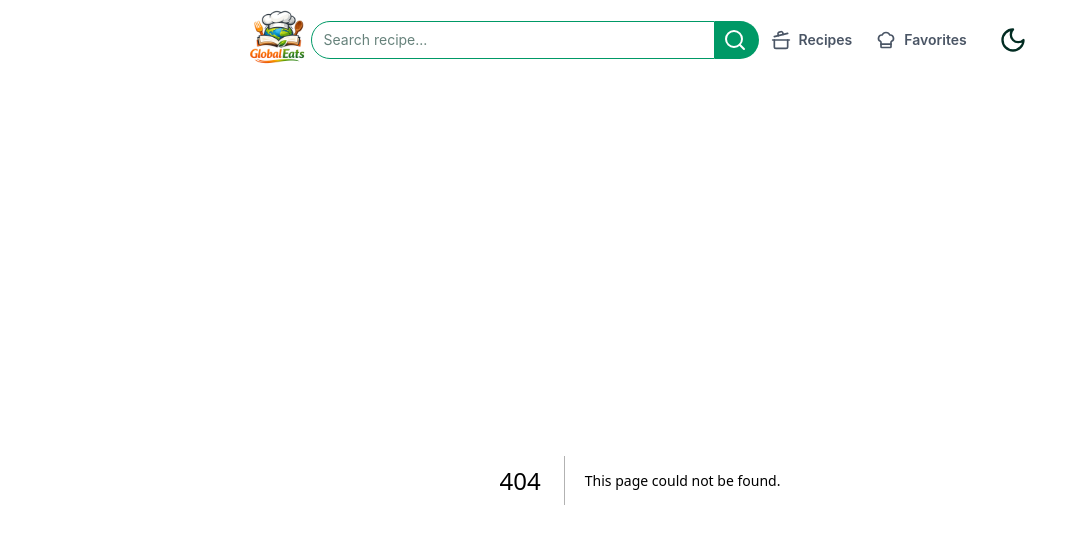
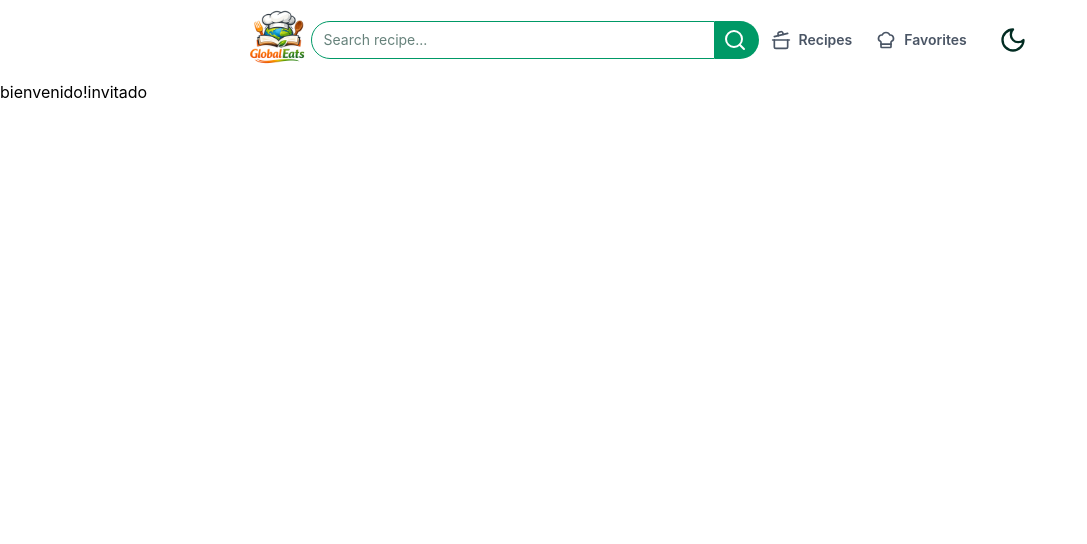
Before and after one commit to RaulSoriaUlibarri/Cookbook, a Next.js app: page /all-countries/1 in a window 1280 px wide. Before the commit this address had no page. Shown: the top 544 px of the page, without its empty margins (0-1087 px from the left). Built offline with nearby package versions, Linux system fonts and the light colour scheme; a web font is replaced by a local one; what @radix-ui/themes would draw is missing.

Commit message:
feature: set up dynamic route

```diff
--- /dev/null
+++ b/src/app/all-countries/[country]/page.tsx
@@ -0,0 +1,10 @@
+"use client";
+
+export default function AreaRecipesPage() {
+  return (
+    <div>
+      bienvenido!
+      <span>invitado</span>
+    </div>
+  );
+}
```
